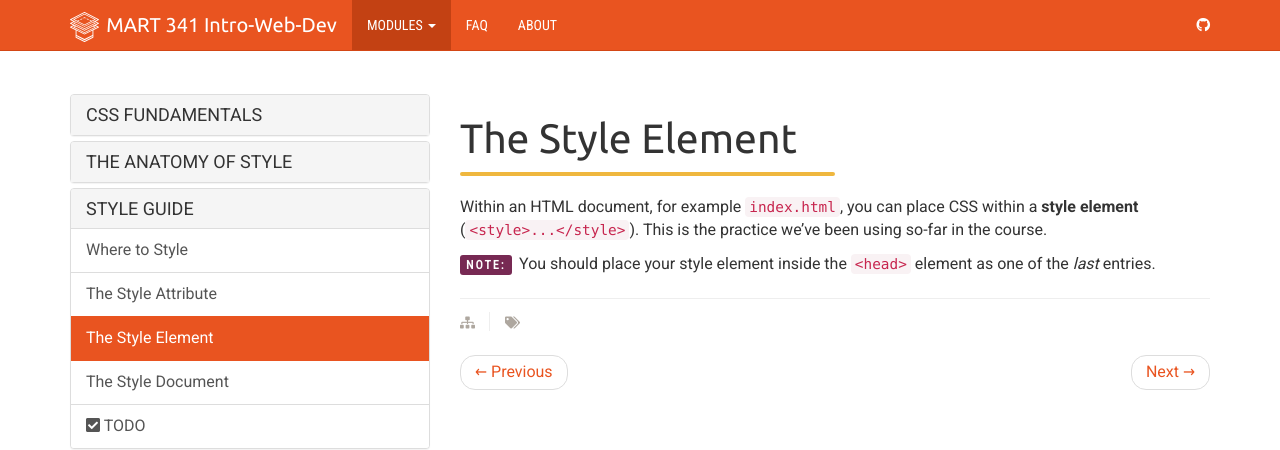
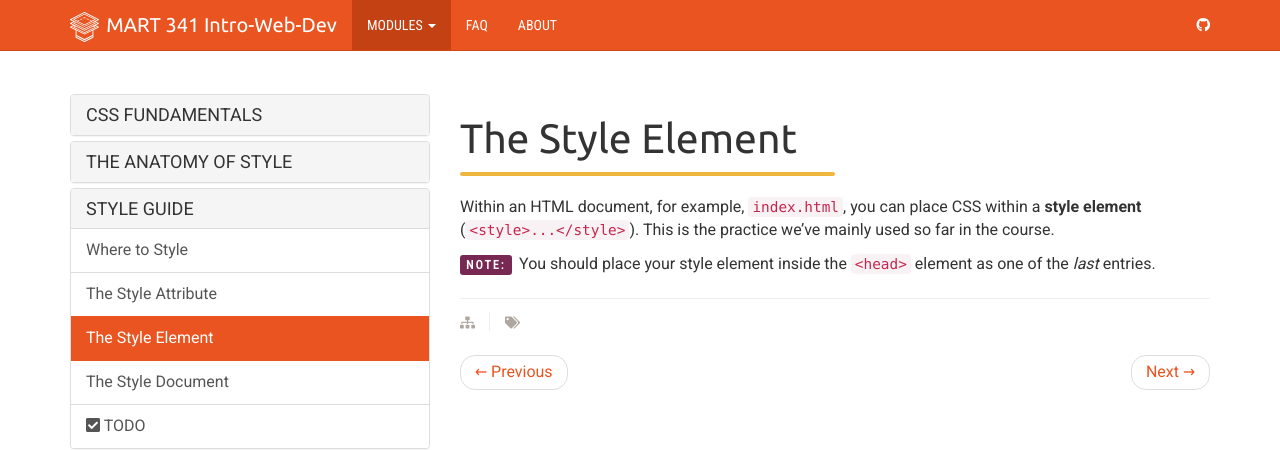
Before and after one commit to Montana-Media-Arts/webDesignFall2024, a Jekyll site: the page built from _docs/topic-09/02-guide/02-page.md, in a window 1280 px wide. Shown: the top 450 px of the page. Built offline with Jekyll 4.4.1, drawn with Linux system fonts in a browser that asks for light colours; nearby versions of some CDN libraries.

Commit message:
Update 02-page.md

```diff
--- a/_docs/topic-09/02-guide/02-page.md
+++ b/_docs/topic-09/02-guide/02-page.md
@@ -6,7 +6,7 @@ permalink: /topic-09/style-element/
 
 <div class="divider-heading"></div>
 
-Within an HTML document, for example `index.html`, you can place CSS within a **style element** (`<style>...</style>`). This is the practice we've been using so-far in the course.
+Within an HTML document, for example, `index.html`, you can place CSS within a **style element** (`<style>...</style>`). This is the practice we've mainly used so far in the course.
 
 <span class="label label-info">NOTE:</span> You should place your style element inside the `<head>` element as one of the _last_ entries.
 
```
